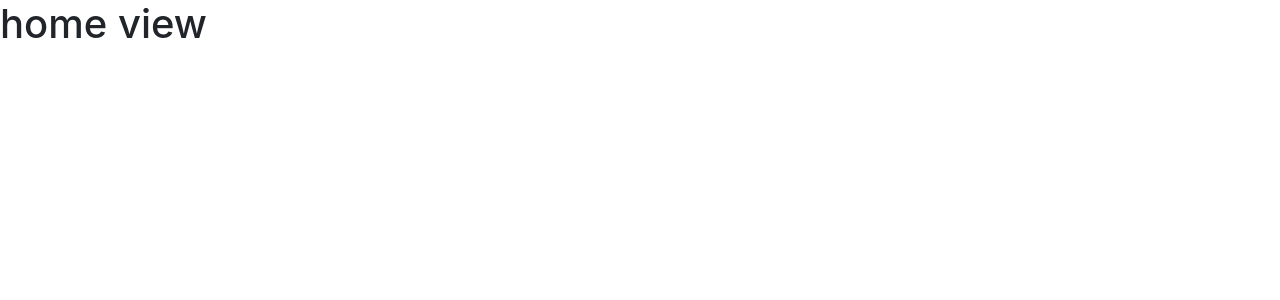
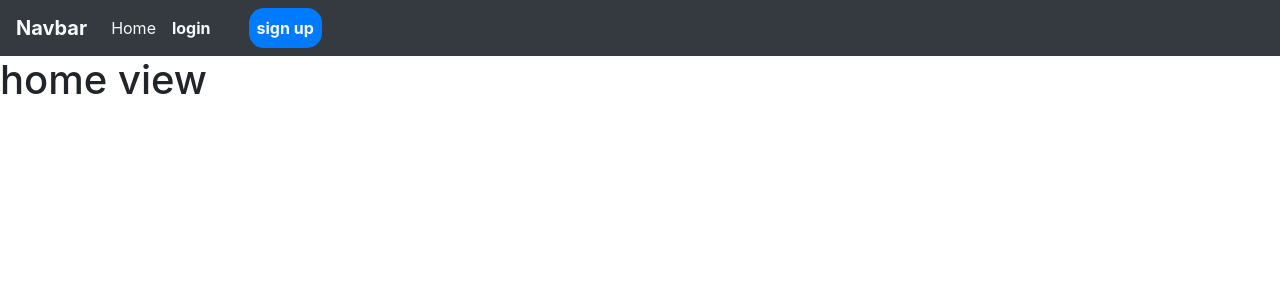
Before and after one commit to kiplangat01/Image-Post, a Django app: page / in a window 1280 px wide. Shown: the top 300 px of the page. Run offline with Django 4.2, Linux system fonts and the light colour scheme.

Commit message:
ft:added navbar

```diff
--- /dev/null
+++ b/post/templates/nav.html
@@ -0,0 +1,25 @@
+
+<nav class="navbar navbar-expand-lg navbar-light bg-dark text-right ">
+    <a class="navbar-brand text-light font-weight-bold" href="#">Navbar</a>
+    <button class="navbar-toggler" type="button" data-toggle="collapse" data-target="#navbarSupportedContent" aria-controls="navbarSupportedContent" aria-expanded="false" aria-label="Toggle navigation">
+      <span class="navbar-toggler-icon"></span>
+    </button>
+
+    <div class="collapse navbar-collapse text-center" id="navbarSupportedContent">
+      <ul class="navbar-nav mr-auto">
+        <li class="nav-item active">
+          <a class="nav-link text-light" href="#">Home <span class="sr-only">(current)</span></a>
+        </li>
+
+        <li class="nav-item">
+            <a class="nav-link text-light text-center font-weight-bold" href="#">login</a>
+
+          </li>
+          <li class="nav-item">
+            <a style="border-radius: 15px; margin-left: 30px;" class="text-right nav-link text-light bg-primary font-weight-bold"  href="#">sign up</a>
+
+          </li>
+      </ul>
+
+    </div>
+  </nav>
--- a/post/templates/post/base.html
+++ b/post/templates/post/base.html
@@ -8,18 +8,15 @@
     <!-- Required meta tags -->
     <meta charset="utf-8">
     <meta name="viewport" content="width=device-width, initial-scale=1, shrink-to-fit=no">
-
     <!-- Bootstrap CSS -->
     <link rel="stylesheet" href="https://cdn.jsdelivr.net/npm/bootstrap@4.3.1/dist/css/bootstrap.min.css" integrity="sha384-ggOyR0iXCbMQv3Xipma34MD+dH/1fQ784/j6cY/iJTQUOhcWr7x9JvoRxT2MZw1T" crossorigin="anonymous">
 
     <title>Hello, world!</title>
 </head>
 <body>
+
+    {% include "nav.html" %}
     {% block content %} {% endblock %}
 
-
-    <script src="https://code.jquery.com/jquery-3.3.1.slim.min.js" integrity="sha384-q8i/X+965DzO0rT7abK41JStQIAqVgRVzpbzo5smXKp4YfRvH+8abtTE1Pi6jizo" crossorigin="anonymous"></script>
-    <script src="https://cdn.jsdelivr.net/npm/popper.js@1.14.7/dist/umd/popper.min.js" integrity="sha384-UO2eT0CpHqdSJQ6hJty5KVphtPhzWj9WO1clHTMGa3JDZwrnQq4sF86dIHNDz0W1" crossorigin="anonymous"></script>
-    <script src="https://cdn.jsdelivr.net/npm/bootstrap@4.3.1/dist/js/bootstrap.min.js" integrity="sha384-JjSmVgyd0p3pXB1rRibZUAYoIIy6OrQ6VrjIEaFf/nJGzIxFDsf4x0xIM+B07jRM" crossorigin="anonymous"></script>
 </body>
 </html>
```
